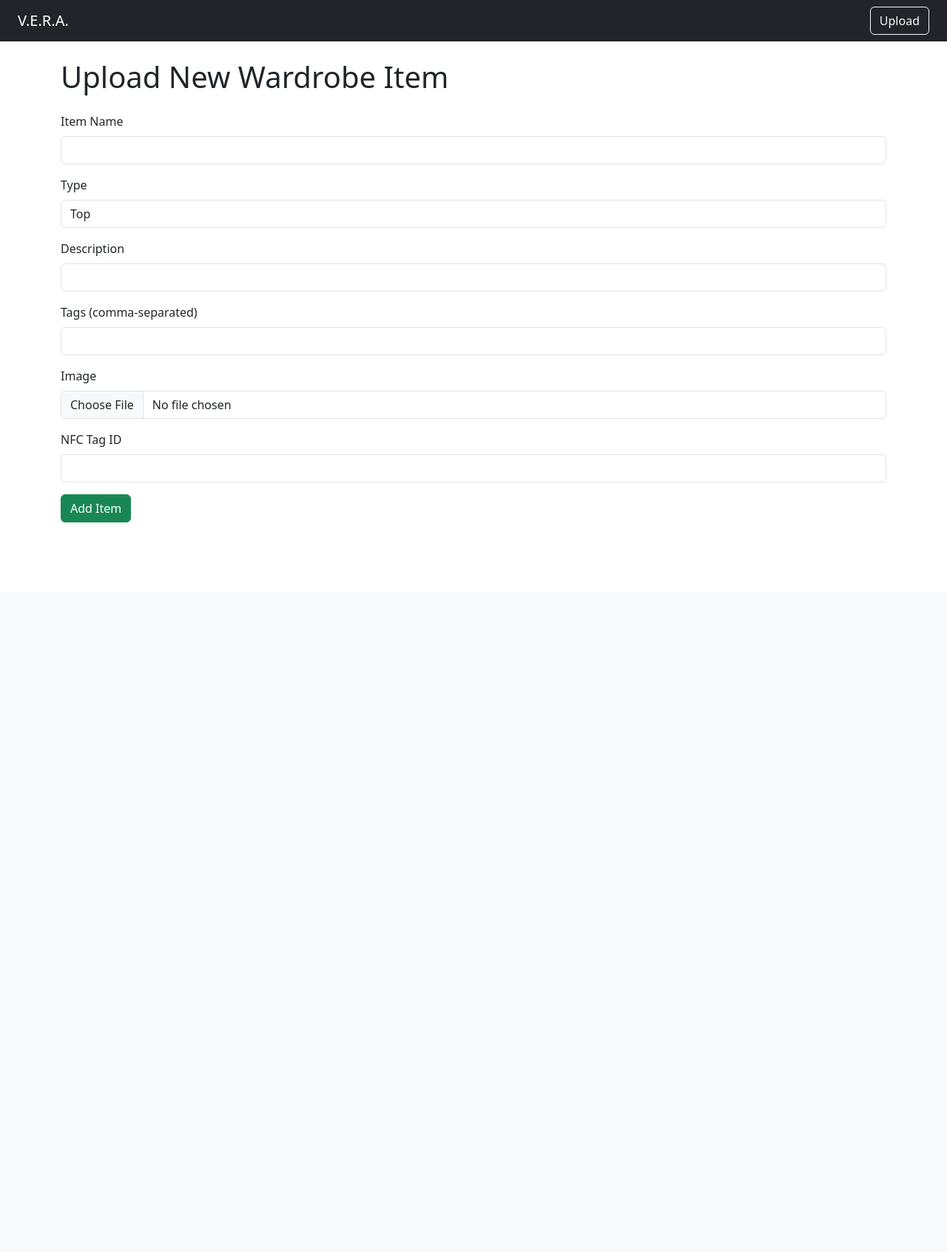
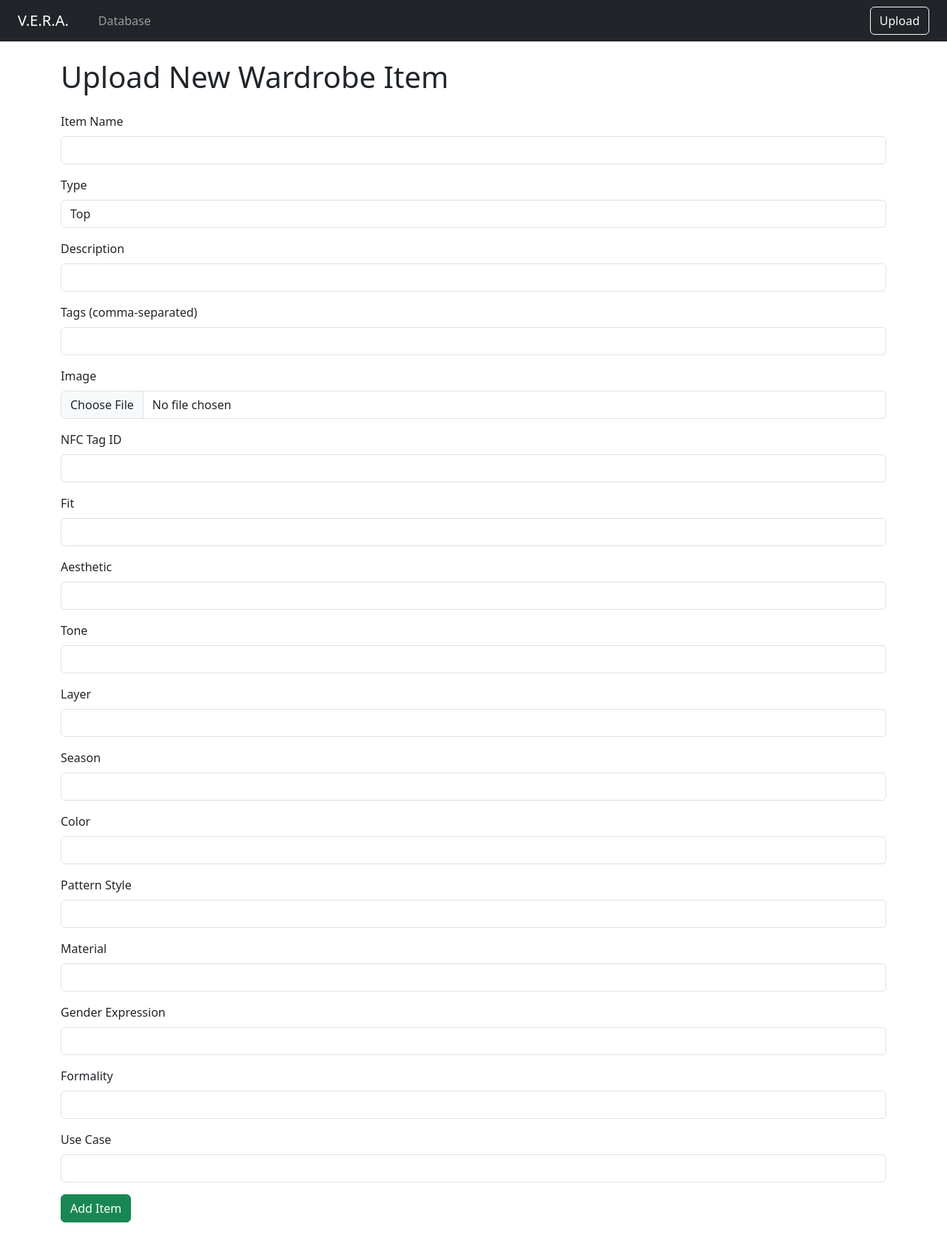
Before and after one commit to pottsjes/VERA, a Flask app: page /upload in a window 1280 px wide. Shown: the whole page at 74% size. Before the commit the page ends 706 px from the top, so only its background shows below. Run offline with Flask 3, Linux system fonts and the light colour scheme; some libraries are stand-ins or nearby versions.

Commit message:
expand database and add query editor page

```diff
--- a/db/db_client.py
+++ b/db/db_client.py
@@ -23,7 +23,18 @@ def init_db():
             image_path TEXT,
             available BOOLEAN DEFAULT 1,
             last_used TEXT,
-            nfc_tag_id TEXT
+            nfc_tag_id TEXT,
+            fit TEXT,
+            aesthetic TEXT,
+            tone TEXT,
+            layer TEXT,
+            season TEXT,
+            color TEXT,
+            pattern_style TEXT,
+            material TEXT,
+            gender_expression TEXT,
+            formality TEXT,
+            use_case TEXT
         )
         """)
         conn.commit()
@@ -38,7 +49,18 @@ def map_item(row):
         image_path=row[5],
         available=bool(row[6]),
         last_used=row[7],
-        nfc_tag_id=row[8]
+        nfc_tag_id=row[8],
+        fit=row[9],
+        aesthetic=row[10],
+        tone=row[11],
+        layer=row[12],
+        season=row[13],
+        color=row[14],
+        pattern_style=row[15],
+        material=row[16],
+        gender_expression=row[17],
+        formality=row[18],
+        use_case=row[19]
     )
 
 def map_items(rows):
@@ -51,18 +73,34 @@ def add_item(item: Item):
         description=item.descriptionription,
         tags=",".join(item.tags or []),
         image_path=item.image_path,
-        nfc_tag_id=item.nfc_tag_id
+        nfc_tag_id=item.nfc_tag_id,
+        fit=item.fit,
+        aesthetic=item.aesthetic,
+        tone=item.tone,
+        layer=item.layer,
+        season=item.season,
+        color=item.color,
+        pattern_style=item.pattern_style,
+        material=item.material,
+        gender_expression=item.gender_expression,
+        formality=item.formality,
+        use_case=item.use_case
     )
 
 def add_item(name: str, item_type: str, description: str = "", tags: Optional[List[str]] = None,
-             image_path: str = "", nfc_tag_id: Optional[str] = None):
+             image_path: str = "", nfc_tag_id: Optional[str] = None, fit: str = "", aesthetic: str = "",
+             tone: str = "", layer: str = "", season: str = "", color: str = "", pattern_style: str = "",
+             material: str = "", gender_expression: str = "", formality: str = "", use_case: str = ""):
     tag_str = ",".join(tags or [])
     with get_connection() as conn:
         cursor = conn.cursor()
         cursor.execute("""
-            INSERT INTO items (name, item_type, description, tags, image_path, available, last_used, nfc_tag_id)
-            VALUES (?, ?, ?, ?, ?, ?, ?, ?)
-        """, (name, item_type, description, tag_str, image_path, True, None, nfc_tag_id))
+            INSERT INTO items (name, item_type, description, tags, image_path, available, last_used, nfc_tag_id,
+                               fit, aesthetic, tone, layer, season, color, pattern_style, material,
+                               gender_expression, formality, use_case)
+            VALUES (?, ?, ?, ?, ?, ?, ?, ?, ?, ?, ?, ?, ?, ?, ?, ?, ?, ?, ?)
+        """, (name, item_type, description, tag_str, image_path, True, None, nfc_tag_id, fit, aesthetic, tone,
+              layer, season, color, pattern_style, material, gender_expression, formality, use_case))
         conn.commit()
 
 def get_item(item_id: str):
@@ -73,15 +111,19 @@ def get_item(item_id: str):
         return map_item(result[0])
 
 def update_item(item_id: int, name: str, item_type: str, description: str = "", tags: str = "",
-                image_path: str = "", nfc_tag_id: Optional[str] = None):
+                image_path: str = "", nfc_tag_id: Optional[str] = None, fit: str = "", aesthetic: str = "",
+                tone: str = "", layer: str = "", season: str = "", color: str = "", pattern_style: str = "",
+                material: str = "", gender_expression: str = "", formality: str = "", use_case: str = ""):
     with get_connection() as conn:
         cursor = conn.cursor()
-        print(name, item_type, description, tags, image_path, nfc_tag_id)
         cursor.execute("""
             UPDATE items
-            SET name = ?, item_type = ?, description = ?, tags = ?, image_path = ?, nfc_tag_id = ?
+            SET name = ?, item_type = ?, description = ?, tags = ?, image_path = ?, nfc_tag_id = ?,
+                fit = ?, aesthetic = ?, tone = ?, layer = ?, season = ?, color = ?, pattern_style = ?,
+                material = ?, gender_expression = ?, formality = ?, use_case = ?
             WHERE id = ?
-        """, (name, item_type, description, tags, image_path, nfc_tag_id, item_id))
+        """, (name, item_type, description, tags, image_path, nfc_tag_id, fit, aesthetic, tone, layer, season,
+              color, pattern_style, material, gender_expression, formality, use_case, item_id))
         conn.commit()
 
 def delete_item(item_id: int):
--- a/main.py
+++ b/main.py
@@ -1,6 +1,6 @@
 # main.py
 import db.db_client as db
-from flask import Flask, render_template, redirect, request, send_from_directory, url_for
+from flask import Flask, render_template, redirect, request, send_from_directory, url_for, jsonify
 from flask_wtf import FlaskForm
 from flask_wtf.file import FileField, FileAllowed
 from wtforms import StringField, SubmitField, SelectField
@@ -8,10 +8,12 @@ from wtforms.validators import DataRequired
 from werkzeug.utils import secure_filename
 import os
 from models.constants import ITEM_TYPE
+import sqlite3
 
 app = Flask(__name__)
 app.config['SECRET_KEY'] = 'vera-secret-key'  # Replace for prod
 app.config['UPLOAD_FOLDER'] = 'wardrobe'
+DB_NAME = 'wardrobe.db'
 
 # WTForms Form
 class UploadForm(FlaskForm):
@@ -21,6 +23,17 @@ class UploadForm(FlaskForm):
     tags = StringField("Tags (comma-separated)")
     image = FileField("Image", validators=[FileAllowed(['jpg', 'jpeg', 'png'], 'Images only!')])
     nfc_tag_id = StringField("NFC Tag ID")
+    fit = StringField("Fit")
+    aesthetic = StringField("Aesthetic")
+    tone = StringField("Tone")
+    layer = StringField("Layer")
+    season = StringField("Season")
+    color = StringField("Color")
+    pattern_style = StringField("Pattern Style")
+    material = StringField("Material")
+    gender_expression = StringField("Gender Expression")
+    formality = StringField("Formality")
+    use_case = StringField("Use Case")
     submit = SubmitField("Add Item")
 
     def __init__(self, *args, **kwargs):
@@ -35,61 +48,93 @@ class UploadForm(FlaskForm):
             self.description.data = obj.description
             self.tags.data = ",".join(obj.tags) if obj.tags else ""
             self.nfc_tag_id.data = obj.nfc_tag_id
+            self.fit.data = obj.fit
+            self.aesthetic.data = obj.aesthetic
+            self.tone.data = obj.tone
+            self.layer.data = obj.layer
+            self.season.data = obj.season
+            self.color.data = obj.color
+            self.pattern_style.data = obj.pattern_style
+            self.material.data = obj.material
+            self.gender_expression.data = obj.gender_expression
+            self.formality.data = obj.formality
+            self.use_case.data = obj.use_case
 
 @app.route("/upload", methods=["GET", "POST"])
 def upload():
     form = UploadForm()
     if form.validate_on_submit():
+        # Clean up the tags input
+        tags = ",".join(tag.strip() for tag in form.tags.data.split(",") if tag.strip())
+
         filename = secure_filename(form.image.data.filename)
-        # Where to save the file (on disk)
         save_path = os.path.join(app.config['UPLOAD_FOLDER'], filename)
         form.image.data.save(save_path)
-        # Where to serve the file (in the browser)
         image_url = url_for('wardrobe_file', filename=filename)
 
         db.add_item(
             name=form.name.data,
             item_type=form.item_type.data,
             description=form.description.data,
-            tags=form.tags.data,
+            tags=tags,
             image_path=image_url,
-            nfc_tag_id=form.nfc_tag_id.data
+            nfc_tag_id=form.nfc_tag_id.data,
+            fit=form.fit.data,
+            aesthetic=form.aesthetic.data,
+            tone=form.tone.data,
+            layer=form.layer.data,
+            season=form.season.data,
+            color=form.color.data,
+            pattern_style=form.pattern_style.data,
+            material=form.material.data,
+            gender_expression=form.gender_expression.data,
+            formality=form.formality.data,
+            use_case=form.use_case.data
         )
         return redirect(url_for("browse"))
     return render_template("upload.html", form=form)
 
 @app.route("/edit/<string:item_id>", methods=["GET", "POST"])
 def edit_item(item_id):
-    item = db.get_item(item_id)  # Fetch the item from the database
+    item = db.get_item(item_id)
     if not item:
-        return redirect(url_for("browse"))  # Redirect if the item doesn't exist
+        return redirect(url_for("browse"))
 
     if request.method == "POST":
-        # Instantiate the form without the `obj` to process the submitted data
         form = UploadForm()
         if form.validate_on_submit():
-            # Handle the image upload
+            tags = ",".join(tag.strip() for tag in form.tags.data.split(",") if tag.strip())
+
             if form.image.data:
                 filename = secure_filename(form.image.data.filename)
                 save_path = os.path.join(app.config['UPLOAD_FOLDER'], filename)
                 form.image.data.save(save_path)
                 image_url = url_for('wardrobe_file', filename=filename)
             else:
-                image_url = item.image_path  # Keep the existing image path if no new image is uploaded
+                image_url = item.image_path
 
-            # Update the item in the database
             db.update_item(
                 item_id=item_id,
-                name=form.name.data,  # Get the updated name from the form
-                item_type=form.item_type.data,  # Get the updated item type from the form
-                description=form.description.data,  # Get the updated description from the form
-                tags=form.tags.data,  # Get the updated tags from the form
-                image_path=image_url,  # Use the updated or existing image path
-                nfc_tag_id=form.nfc_tag_id.data  # Get the updated NFC tag ID from the form
+                name=form.name.data,
+                item_type=form.item_type.data,
+                description=form.description.data,
+                tags=tags,  # Save cleaned tags
+                image_path=image_url,
+                nfc_tag_id=form.nfc_tag_id.data,
+                fit=form.fit.data,
+                aesthetic=form.aesthetic.data,
+                tone=form.tone.data,
+                layer=form.layer.data,
+                season=form.season.data,
+                color=form.color.data,
+                pattern_style=form.pattern_style.data,
+                material=form.material.data,
+                gender_expression=form.gender_expression.data,
+                formality=form.formality.data,
+                use_case=form.use_case.data
             )
             return redirect(url_for("browse"))
     else:
-        # Instantiate the form with the `obj` to prepopulate the fields on a GET request
         form = UploadForm(obj=item)
 
     return render_template("upload.html", form=form, edit_mode=True)
@@ -109,6 +154,33 @@ def browse():
 def wardrobe_file(filename):
     return send_from_directory(app.config['UPLOAD_FOLDER'], filename)
 
+@app.route("/database", methods=["GET", "POST"])
+def database():
+    if request.method == "POST":
+        data = request.get_json()
+        query = data.get("query")
+        results = {"columns": [], "rows": []}
+        error = None
+
+        try:
+            with sqlite3.connect(DB_NAME) as conn:
+                cursor = conn.cursor()
+                cursor.execute(query)
+                if query.strip().lower().startswith("select"):
+                    results["columns"] = [desc[0] for desc in cursor.description]
+                    results["rows"] = cursor.fetchall()
+                else:
+                    conn.commit()
+        except sqlite3.Error as e:
+            error = str(e)
+
+        if error:
+            return jsonify({"error": error}), 400
+        return jsonify(results)
+
+    # For GET requests, render the query editor
+    return render_template("database.html")
+
 if __name__ == "__main__":
     db.init_db()
     app.run(host="0.0.0.0", port=5050, debug=True)
--- a/templates/base.html
+++ b/templates/base.html
@@ -9,6 +9,11 @@
   <!-- Shared Header -->
   <nav class="navbar navbar-expand-lg navbar-dark bg-dark px-4">
     <a class="navbar-brand" href="{{ url_for('browse') }}">V.E.R.A.</a>
+    <ul class="navbar-nav ms-3">
+      <li class="nav-item">
+        <a class="nav-link" href="{{ url_for('database') }}">Database</a>
+      </li>
+    </ul>
     <div class="ms-auto">
       <a href="{{ url_for('upload') }}" class="btn btn-outline-light">Upload</a>
     </div>
```
Also changed, not shown: models/item.py (+23 -2 lines), templates/database.html (added, +78 -0 lines), wardrobe.db.
